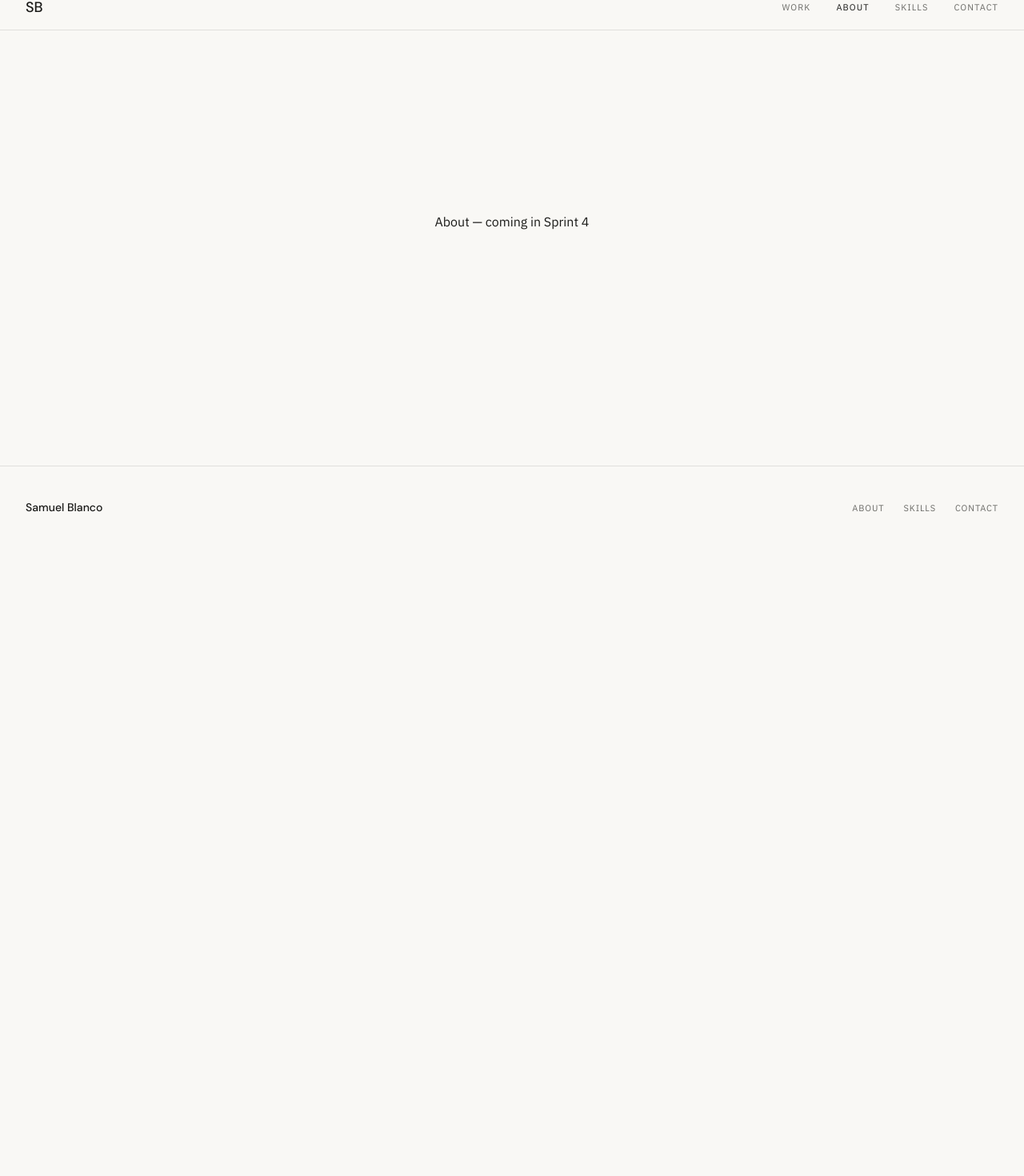
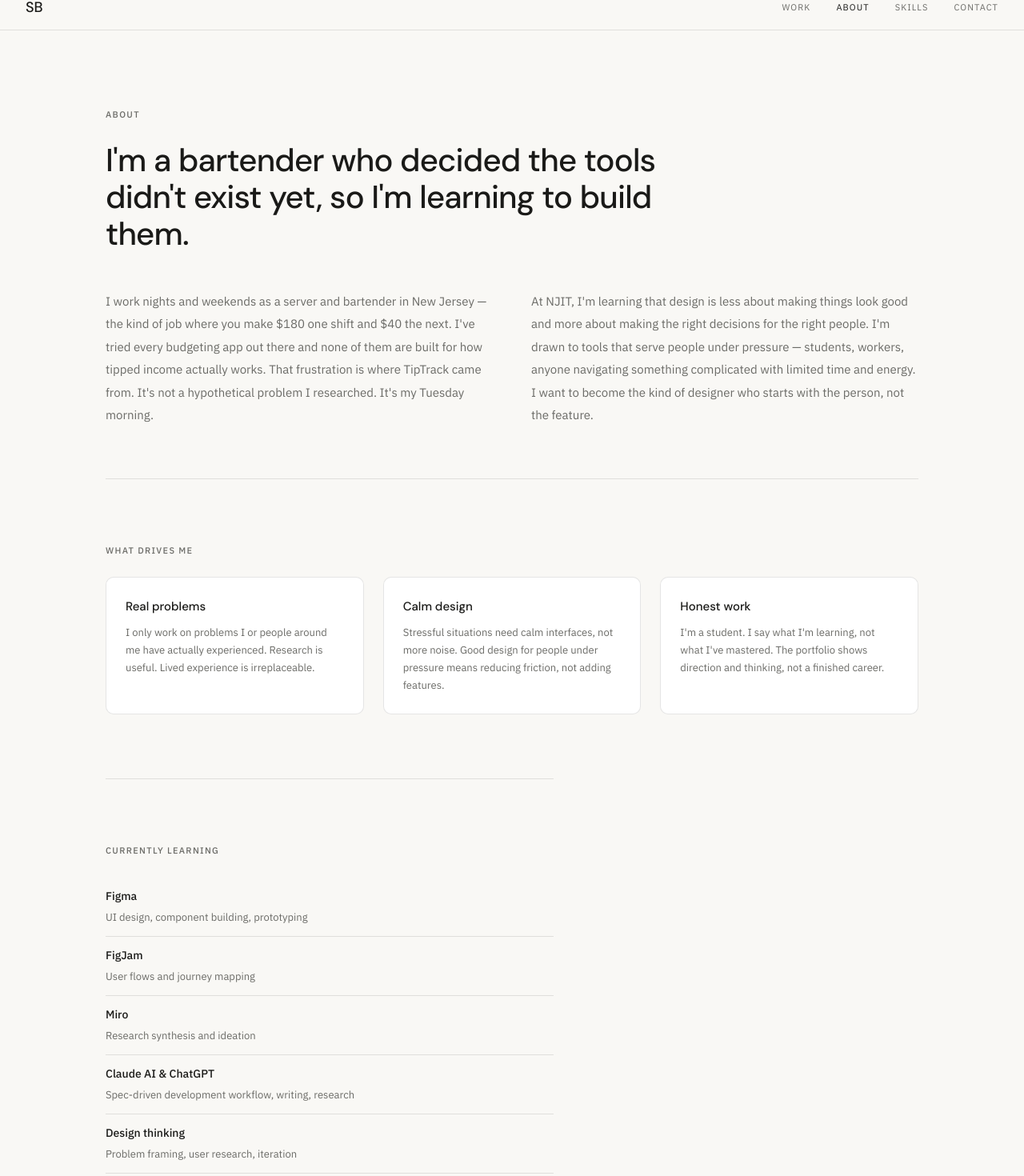
Before and after one commit to SamGB16/portfolio-site, a Next.js app in the folder samuel-portfolio/: page /about in a window 1280 px wide. Shown: the part 18-1488 px from the top of the page at 80% size. Before the commit the page ends 800 px from the top, so only its background shows below. Built offline with nearby package versions, Linux system fonts and the light colour scheme.

Commit message:
implementing sprint-4

```diff
--- a/samuel-portfolio/app/about/page.tsx
+++ b/samuel-portfolio/app/about/page.tsx
@@ -1,14 +1,200 @@
+const labelStyle: React.CSSProperties = {
+  fontFamily: "'IBM Plex Sans', sans-serif",
+  fontSize: "11px",
+  textTransform: "uppercase",
+  letterSpacing: "0.12em",
+  fontWeight: 500,
+  color: "var(--muted)",
+  marginBottom: "1.5rem",
+};
+
+const principles = [
+  {
+    title: "Real problems",
+    body: "I only work on problems I or people around me have actually experienced. Research is useful. Lived experience is irreplaceable.",
+  },
+  {
+    title: "Calm design",
+    body: "Stressful situations need calm interfaces, not more noise. Good design for people under pressure means reducing friction, not adding features.",
+  },
+  {
+    title: "Honest work",
+    body: "I'm a student. I say what I'm learning, not what I've mastered. The portfolio shows direction and thinking, not a finished career.",
+  },
+];
+
+const skills = [
+  { name: "Figma", description: "UI design, component building, prototyping" },
+  { name: "FigJam", description: "User flows and journey mapping" },
+  { name: "Miro", description: "Research synthesis and ideation" },
+  {
+    name: "Claude AI & ChatGPT",
+    description: "Spec-driven development workflow, writing, research",
+  },
+  {
+    name: "Design thinking",
+    description: "Problem framing, user research, iteration",
+  },
+];
+
 export default function About() {
   return (
-    <div
-      style={{
-        display: "flex",
-        alignItems: "center",
-        justifyContent: "center",
-        minHeight: "60vh",
-      }}
-    >
-      About — coming in Sprint 4
+    <div style={{ maxWidth: "var(--max-width)", margin: "0 auto", padding: "0 2rem" }}>
+
+      {/* Hero */}
+      <section style={{ padding: "6rem 0 4rem" }}>
+        <p style={labelStyle}>About</p>
+        <h1
+          style={{
+            fontFamily: "'DM Sans', sans-serif",
+            fontSize: "clamp(1.6rem, 3.5vw, 2.5rem)",
+            fontWeight: 500,
+            letterSpacing: "-0.02em",
+            lineHeight: 1.15,
+            color: "var(--text)",
+            maxWidth: "700px",
+            marginBottom: "3rem",
+          }}
+        >
+          I&apos;m a bartender who decided the tools didn&apos;t exist yet, so
+          I&apos;m learning to build them.
+        </h1>
+        <div
+          style={{
+            display: "grid",
+            gridTemplateColumns: "1fr 1fr",
+            gap: "3rem",
+          }}
+        >
+          <p
+            style={{
+              fontFamily: "'IBM Plex Sans', sans-serif",
+              fontSize: "15px",
+              color: "var(--muted)",
+              lineHeight: 1.9,
+            }}
+          >
+            I work nights and weekends as a server and bartender in New Jersey —
+            the kind of job where you make $180 one shift and $40 the next.
+            I&apos;ve tried every budgeting app out there and none of them are
+            built for how tipped income actually works. That frustration is where
+            TipTrack came from. It&apos;s not a hypothetical problem I
+            researched. It&apos;s my Tuesday morning.
+          </p>
+          <p
+            style={{
+              fontFamily: "'IBM Plex Sans', sans-serif",
+              fontSize: "15px",
+              color: "var(--muted)",
+              lineHeight: 1.9,
+            }}
+          >
+            At NJIT, I&apos;m learning that design is less about making things
+            look good and more about making the right decisions for the right
+            people. I&apos;m drawn to tools that serve people under pressure —
+            students, workers, anyone navigating something complicated with
+            limited time and energy. I want to become the kind of designer who
+            starts with the person, not the feature.
+          </p>
+        </div>
+      </section>
+
+      {/* What drives me */}
+      <section
+        style={{
+          borderTop: "0.5px solid var(--border)",
+          padding: "5rem 0",
+        }}
+      >
+        <p style={labelStyle}>What drives me</p>
+        <div
+          style={{
+            display: "grid",
+            gridTemplateColumns: "1fr 1fr 1fr",
+            gap: "1.5rem",
+          }}
+        >
+          {principles.map((card) => (
+            <div
+              key={card.title}
+              style={{
+                background: "var(--white)",
+                border: "0.5px solid var(--border)",
+                borderRadius: "10px",
+                padding: "1.5rem",
+              }}
+            >
+              <h3
+                style={{
+                  fontFamily: "'DM Sans', sans-serif",
+                  fontSize: "15px",
+                  fontWeight: 500,
+                  color: "var(--text)",
+                  marginBottom: "0.5rem",
+                }}
+              >
+                {card.title}
+              </h3>
+              <p
+                style={{
+                  fontFamily: "'IBM Plex Sans', sans-serif",
+                  fontSize: "13px",
+                  color: "var(--muted)",
+                  lineHeight: 1.7,
+                }}
+              >
+                {card.body}
+              </p>
+            </div>
+          ))}
+        </div>
+      </section>
+
+      {/* Currently learning */}
+      <section
+        style={{
+          borderTop: "0.5px solid var(--border)",
+          padding: "5rem 0",
+          maxWidth: "560px",
+        }}
+      >
+        <p style={labelStyle}>Currently learning</p>
+        <div style={{ display: "flex", flexDirection: "column" }}>
+          {skills.map((skill) => (
+            <div
+              key={skill.name}
+              style={{
+                display: "flex",
+                flexDirection: "column",
+                padding: "0.75rem 0",
+                borderBottom: "0.5px solid var(--border)",
+              }}
+            >
+              <span
+                style={{
+                  fontFamily: "'IBM Plex Sans', sans-serif",
+                  fontSize: "14px",
+                  fontWeight: 500,
+                  color: "var(--text)",
+                }}
+              >
+                {skill.name}
+              </span>
+              <span
+                style={{
+                  fontFamily: "'IBM Plex Sans', sans-serif",
+                  fontSize: "13px",
+                  color: "var(--muted)",
+                  marginTop: "0.2rem",
+                }}
+              >
+                {skill.description}
+              </span>
+            </div>
+          ))}
+        </div>
+      </section>
+
     </div>
   );
 }
```
Also changed, not shown: 1 other file (tests, documents, lock files or other folders).
